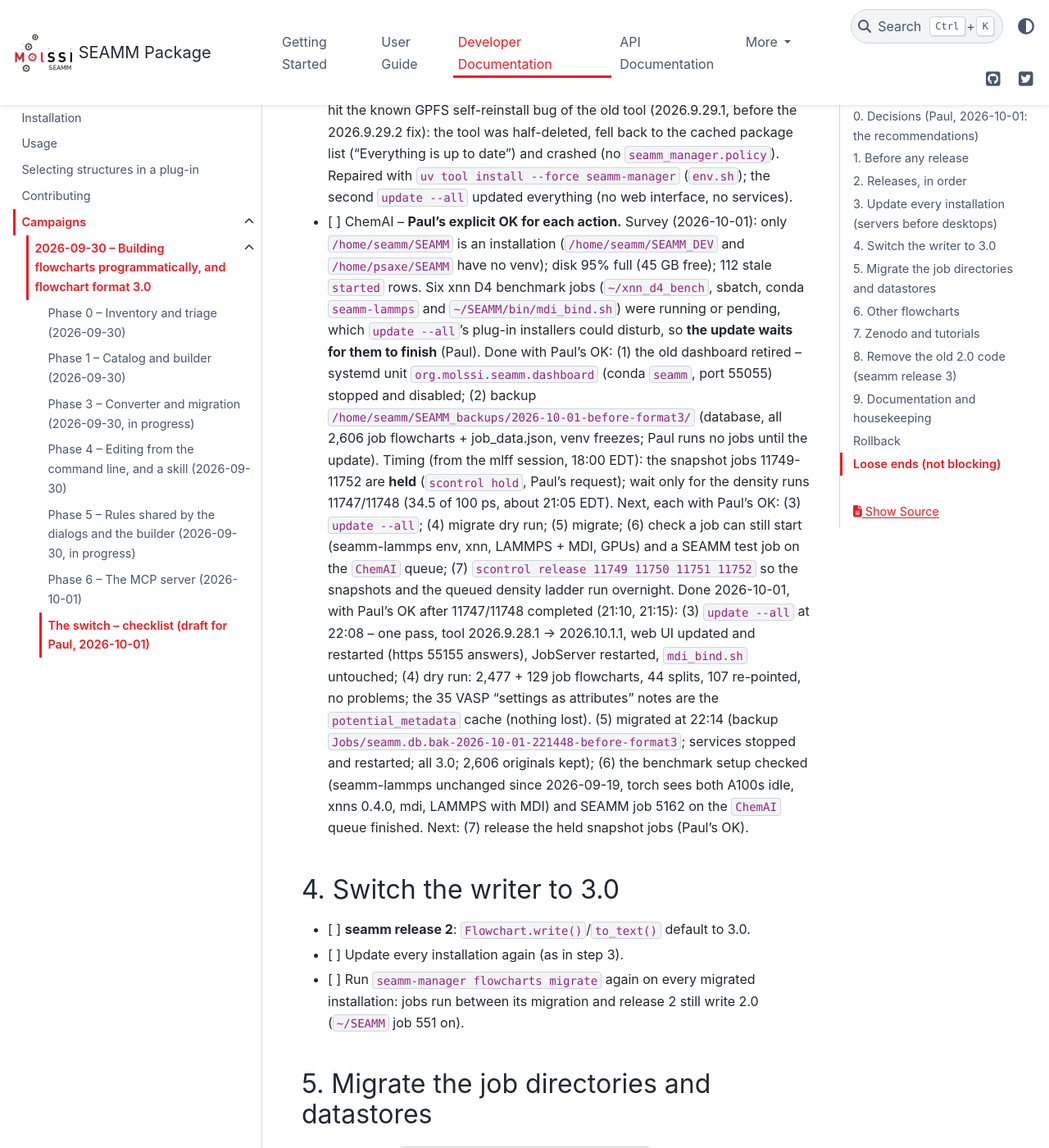
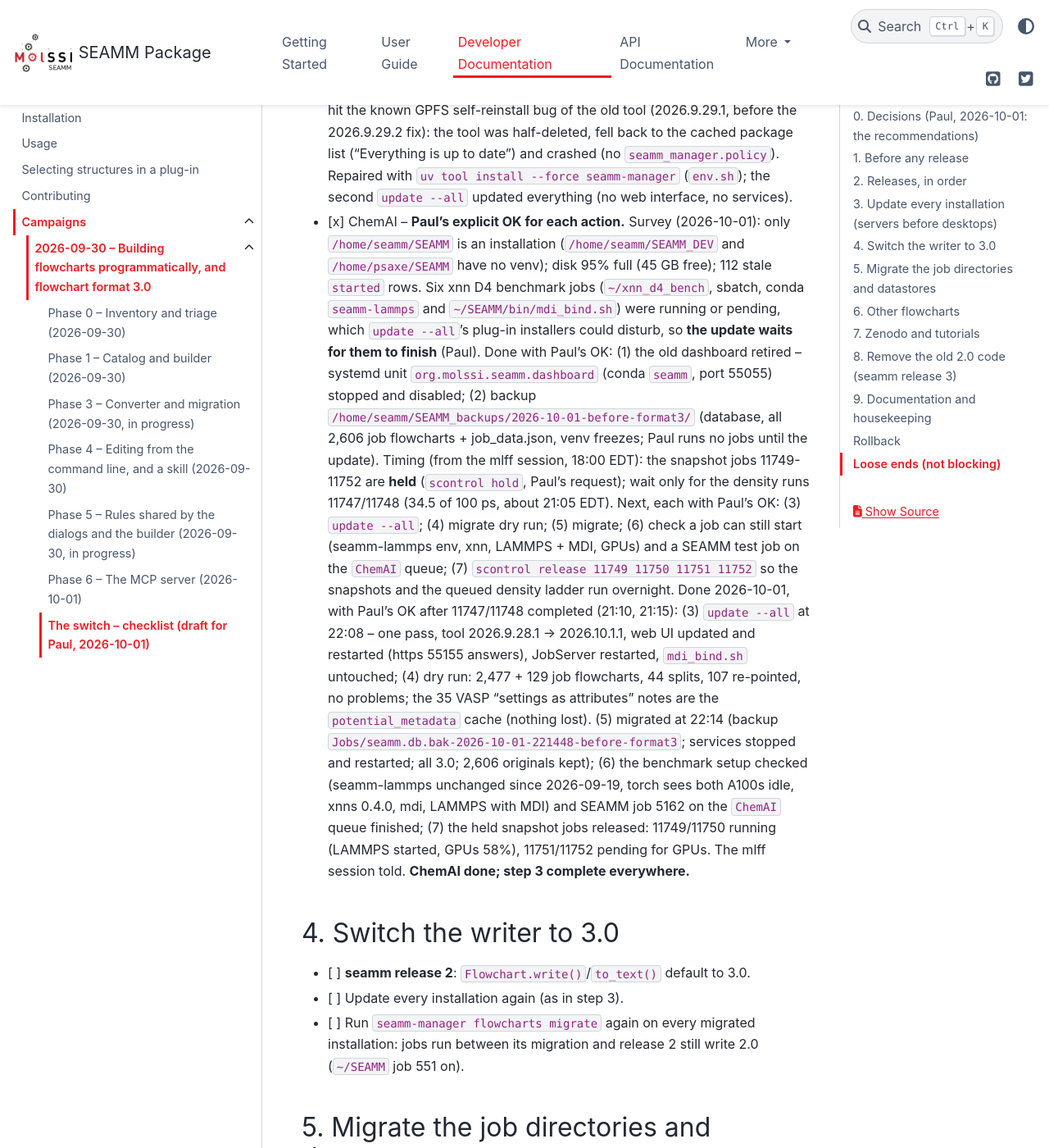
Before and after one commit to molssi-seamm/seamm, a Sphinx documentation site: the page built from docs/developer_guide/campaigns/2026-09-30/NOTES_switch.rst, in a window 1280 px wide and 1400 px high, scrolled down 4595 px. Shown: the whole window at 82% size. Built offline with Sphinx 7.4.7 and the PyData theme 0.15.4, drawn with Linux system fonts in a browser that asks for light colours; pages that are not in the unit, such as notebooks, are missing from menus; some of the changed text lies outside the part shown.

Commit message:
Switch checklist: ChemAI done; steps 3 and 5 complete everywhere
Co-Authored-By: Claude Opus 5.5 <noreply@anthropic.com>

```diff
--- a/docs/developer_guide/campaigns/2026-09-30/NOTES_switch.rst
+++ b/docs/developer_guide/campaigns/2026-09-30/NOTES_switch.rst
@@ -156,7 +156,7 @@ small test job and check it runs and its flowchart is recorded.
   crashed (no ``seamm_manager.policy``). Repaired with ``uv tool install --force
   seamm-manager`` (``env.sh``); the second ``update --all`` updated everything (no web
   interface, no services).
-- [ ] ChemAI -- **Paul's explicit OK for each action.** Survey (2026-10-01): only
+- [x] ChemAI -- **Paul's explicit OK for each action.** Survey (2026-10-01): only
   ``/home/seamm/SEAMM`` is an installation (``/home/seamm/SEAMM_DEV`` and
   ``/home/psaxe/SEAMM`` have no venv); disk 95% full (45 GB free); 112 stale ``started``
   rows. Six xnn D4 benchmark jobs (``~/xnn_d4_bench``, sbatch, conda ``seamm-lammps`` and
@@ -181,8 +181,9 @@ small test job and check it runs and its flowchart is recorded.
   (5) migrated at 22:14 (backup ``Jobs/seamm.db.bak-2026-10-01-221448-before-format3``;
   services stopped and restarted; all 3.0; 2,606 originals kept); (6) the benchmark setup
   checked (seamm-lammps unchanged since 2026-09-19, torch sees both A100s idle, xnns 0.4.0,
-  mdi, LAMMPS with MDI) and SEAMM job 5162 on the ``ChemAI`` queue finished. Next: (7)
-  release the held snapshot jobs (Paul's OK).
+  mdi, LAMMPS with MDI) and SEAMM job 5162 on the ``ChemAI`` queue finished; (7) the held
+  snapshot jobs released: 11749/11750 running (LAMMPS started, GPUs 58%), 11751/11752
+  pending for GPUs. The mlff session told. **ChemAI done; step 3 complete everywhere.**
 
 4. Switch the writer to 3.0
 ---------------------------
@@ -223,7 +224,8 @@ for undo), restart, open a few converted jobs in the web UI.
   The 105 "problems" are empty ``flowchart.flow`` files in GM jobs from 2025-12 that never
   ran (no ``job_data.json``); migrate skips them, unchanged. A converted job validates and
   shows with ARC's plug-ins. Moving ARC's jobs to ChemAI is a separate, later task (Paul).
-- [ ] ChemAI -- with Paul's OK.
+- [x] ChemAI (2026-10-01 22:14) -- see step 3: 2,606 job flowcharts, 44 splits, backup
+  ``Jobs/seamm.db.bak-2026-10-01-221448-before-format3``.
 
 (``~/SEAMM_DEV`` was migrated on 2026-09-30.)
 
```
